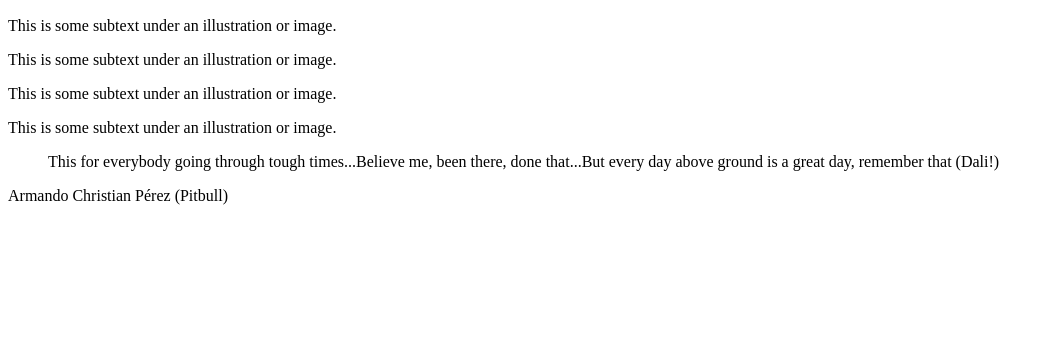
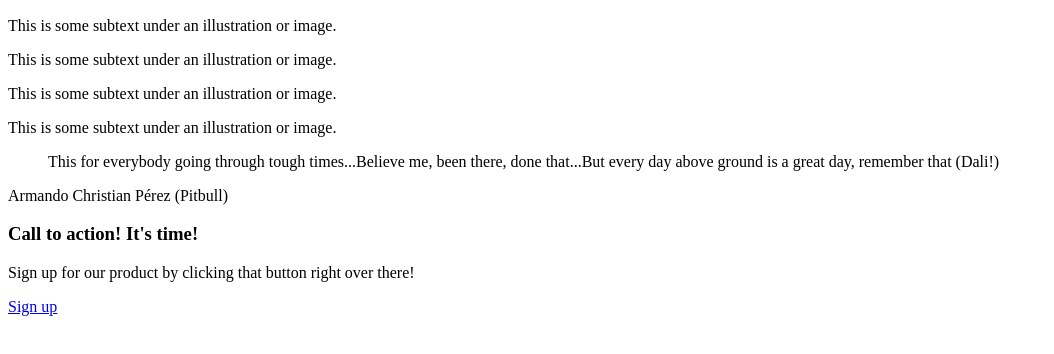
Before and after one commit to kelvinziroh/web-landing-page, a plain HTML site: page index.html in a window 1280 px wide. Shown: the part 286-640 px from the top of the page, without its empty margins (0-1054 px from the left). Drawn offline with Linux system fonts and the light colour scheme.

Commit message:
feat: Add third section in the main content

```diff
--- a/index.html
+++ b/index.html
@@ -52,6 +52,13 @@
                 <figcaption>Armando Christian Pérez (Pitbull)</figcaption>
             </div>
         </section>
+        <section class="third-section">
+            <div class="cta-banner">
+                <h3>Call to action! It's time!</h3>
+                <p>Sign up for our product by clicking that button right over there!</p>
+                <a href="#" class="cta-btn">Sign up</a>
+            </div>
+        </section>
     </main>
 </body>
 </html>
```
